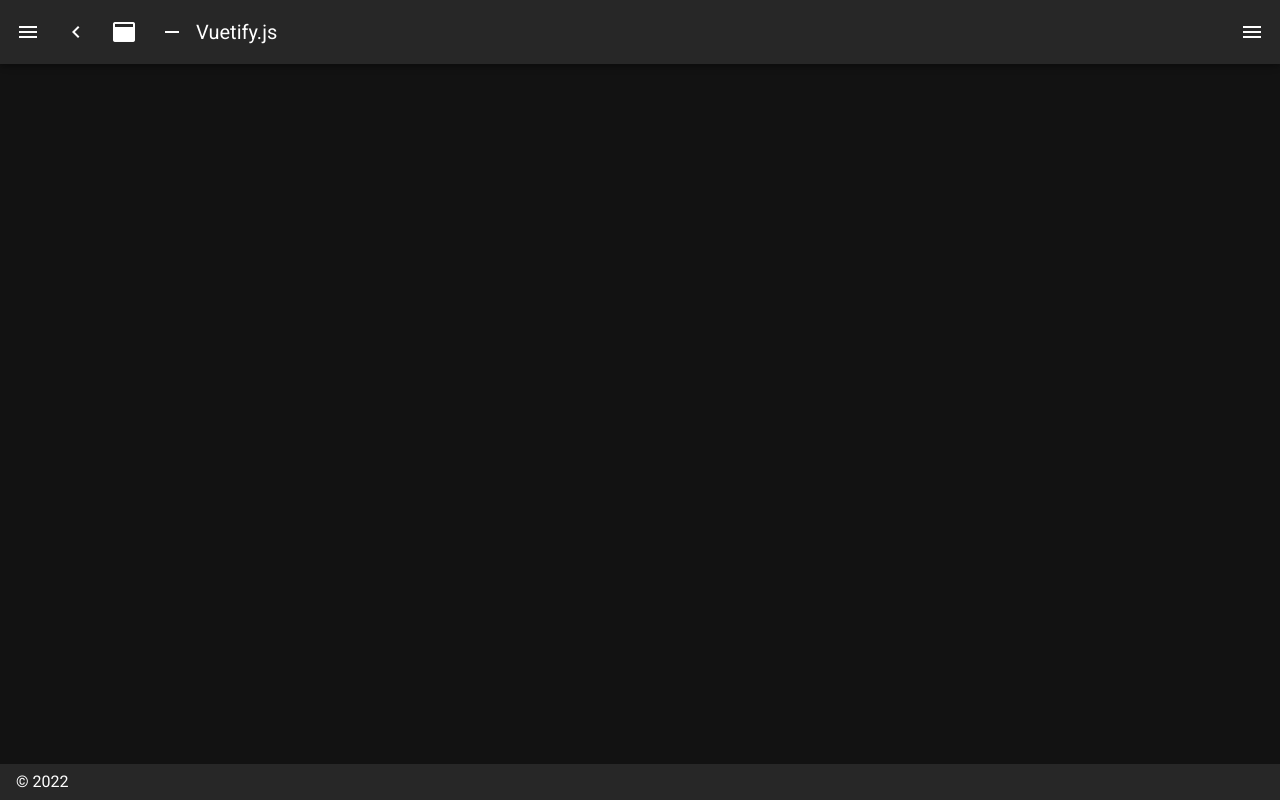
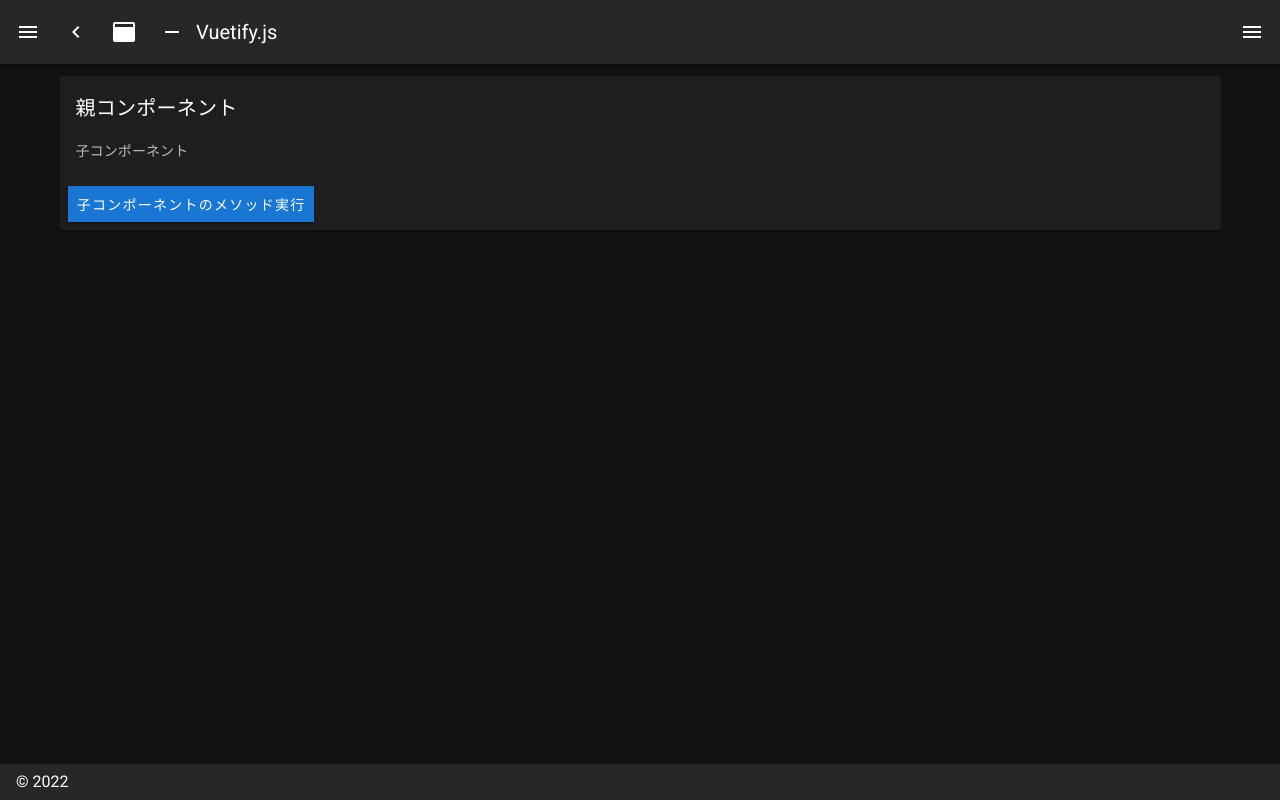
Before and after one commit to koichi-ezato/nuxt-sample, a Nuxt app: page /ParentComponent in a window 1280 px wide. Before the commit this address had no page. Built offline with nearby package versions, Linux system fonts and the light colour scheme.

Commit message:
子コンポーネントのメソッドを実行する

```diff
--- /dev/null
+++ b/components/Child.vue
@@ -0,0 +1,19 @@
+<template>
+  <v-card-text v-text='value' />
+</template>
+
+<script>
+export default {
+  name: 'ChildComponent',
+  data() {
+    return {
+      value: '子コンポーネント',
+    }
+  },
+  methods: {
+    changeValue() {
+      this.value = '子コンポーネントのメソッドが実行されました'
+    }
+  },
+}
+</script>
--- /dev/null
+++ b/pages/ParentComponent.vue
@@ -0,0 +1,23 @@
+<template>
+  <v-card>
+    <v-card-title>親コンポーネント</v-card-title>
+    <child-component ref='child' />
+    <v-card-actions>
+      <v-btn tile color='primary' @click='execChildComponent'>子コンポーネントのメソッド実行</v-btn>
+    </v-card-actions>
+  </v-card>
+</template>
+
+<script>
+import ChildComponent from '~/components/Child'
+
+export default {
+  name: 'ParentComponent',
+  components: { ChildComponent },
+  methods: {
+    execChildComponent() {
+      this.$refs.child.changeValue()
+    }
+  }
+}
+</script>
```
